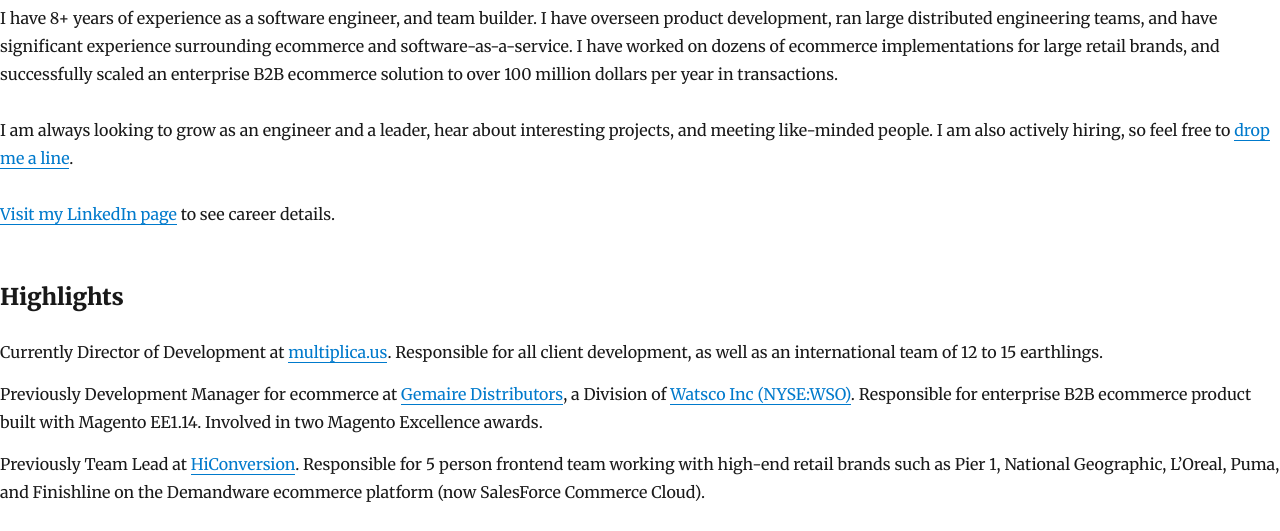
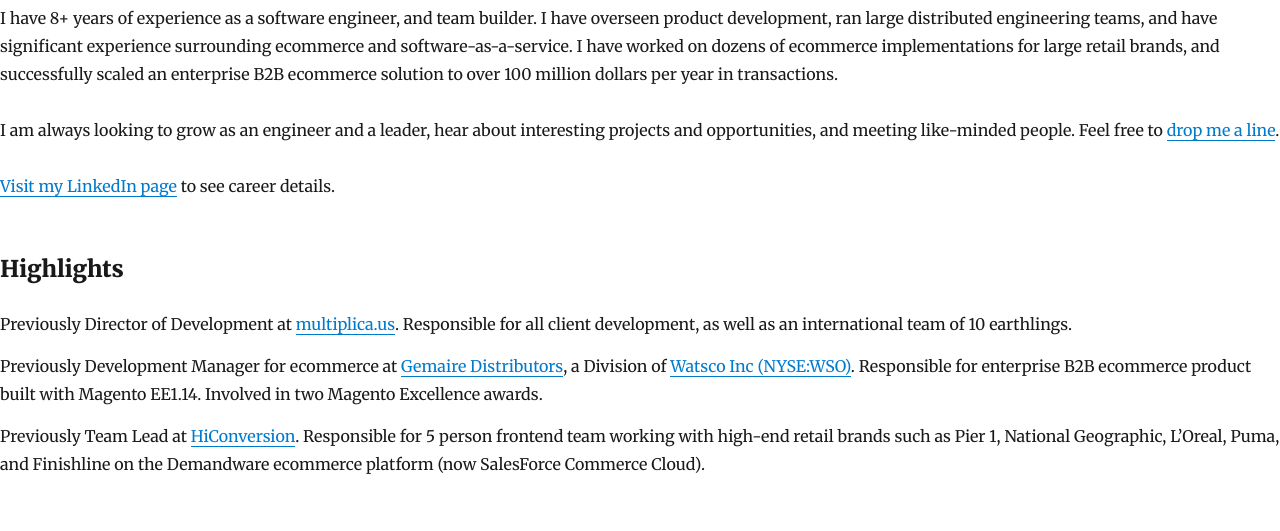
Before and after one commit to mattschaller/mattschaller.com, a Gatsby site: page /about in a window 1280 px wide. Shown: the part 266-797 px from the top of the page. Built offline with nearby package versions, Linux system fonts and the light colour scheme; Gatsby itself is replaced by a stand-in of ours; some packages are replaced by stand-ins of ours.

Commit message:
Update bio

```diff
--- a/gatsby-config.js
+++ b/gatsby-config.js
@@ -6,7 +6,7 @@ module.exports = {
     language: `en`,
     siteUrl: `https://www.mattschaller.com/`,
     social: {
-      twitter: `mattschaller`,
+      twitter: `_mattschaller`,
     },
   },
   plugins: [
--- a/src/pages/about.js
+++ b/src/pages/about.js
@@ -26,8 +26,7 @@ class About extends React.Component {
             </p>
             <p>
               I am always looking to grow as an engineer and a leader, hear
-              about interesting projects, and meeting like-minded people. I am
-              also actively hiring, so feel free to
+              about interesting projects and opportunities, and meeting like-minded people. Feel free to
               {" "}
               <Link to={`/contact`}>drop me a line</Link>.
             </p>
@@ -41,10 +40,9 @@ class About extends React.Component {
             <h3>Highlights</h3>
             <ul>
               <li>
-                Currently Director of Development at{" "}
+                Previously Director of Development at{" "}
                 <a href="//multiplica.com">multiplica.us</a>. Responsible for
-                all client development, as well as an international team of 12
-                to 15 earthlings.
+                all client development, as well as an international team of 10 earthlings.
               </li>
               <li>
                 Previously Development Manager for ecommerce at{" "}
```
